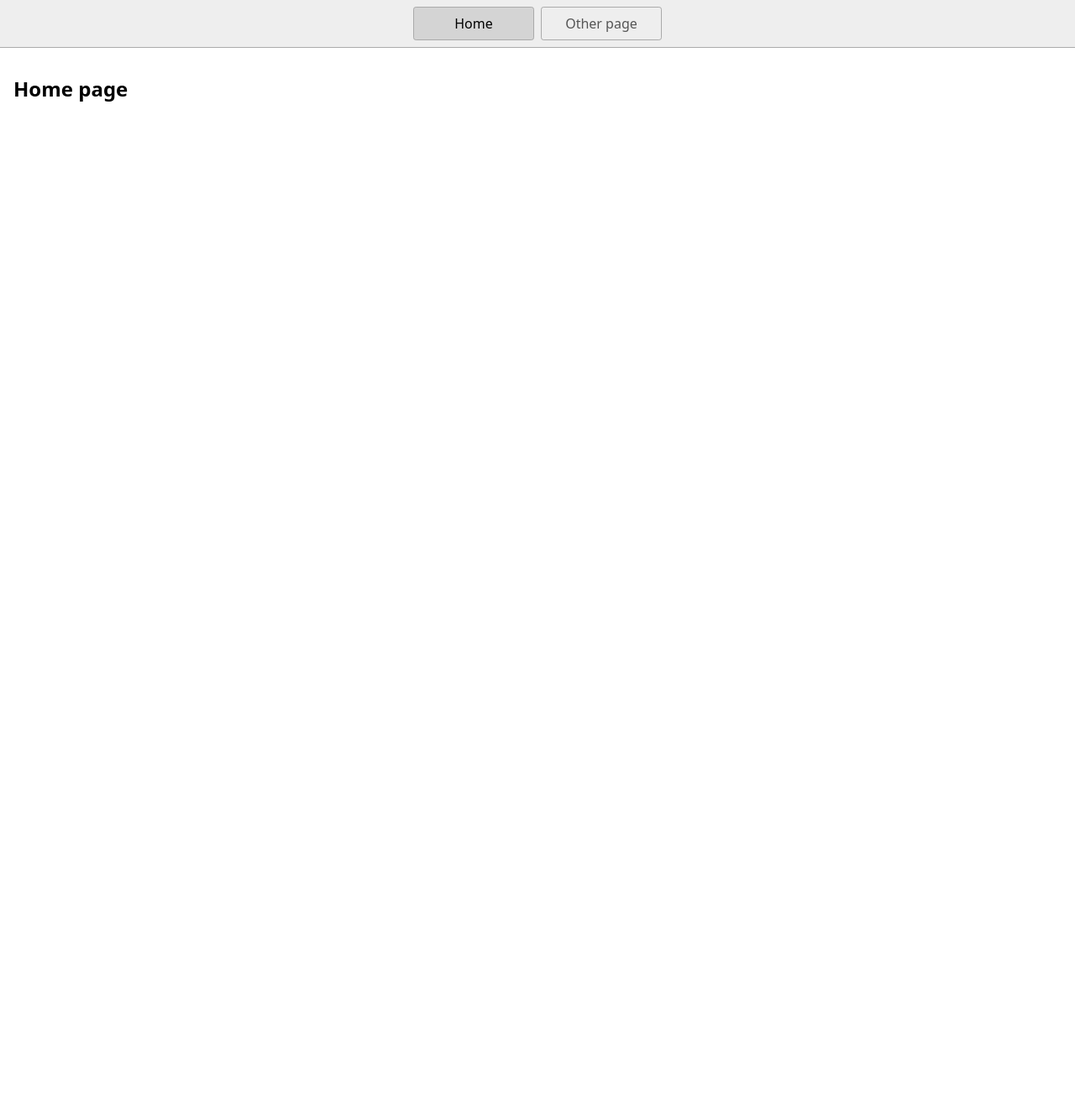
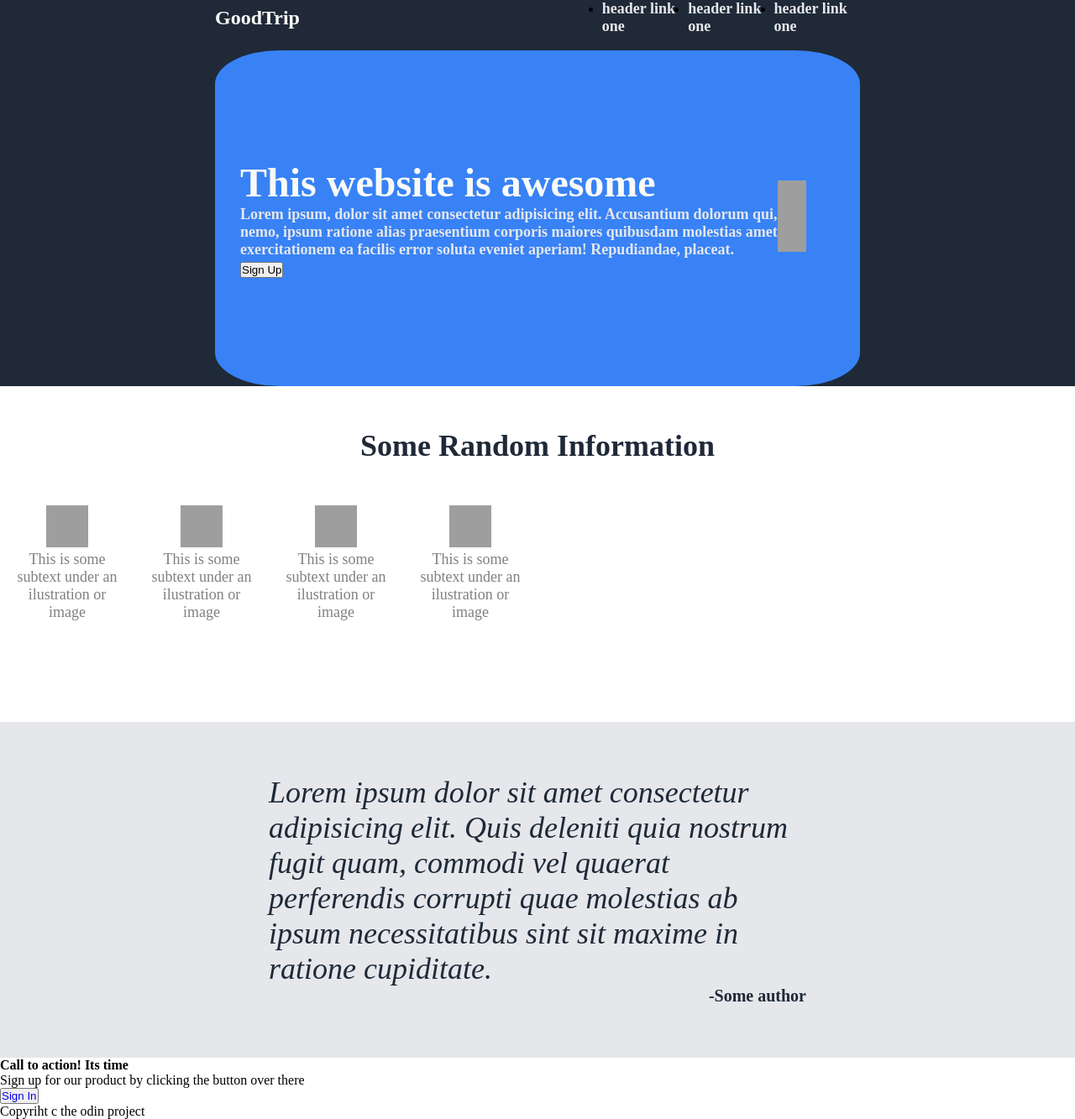
Before and after one commit to Elcasio/TheOdinProjectOne, a plain HTML site: page index.html in a window 1280 px wide. Shown: the whole page at 84% size. Before the commit the page ends 800 px from the top, so only its background shows below. Drawn offline with Linux system fonts and the light colour scheme; grey boxes are pictures that could not be loaded.

Commit message:
First Upload

```diff
--- a/index.html
+++ b/index.html
@@ -12,12 +12,68 @@
     <script type="module" src="script.js"></script>
   </head>
   <body>
-    <nav>
-      <a href="/" aria-current="page">Home</a>
-      <a href="/page2.html">Other page</a>
-    </nav>
+    <header>
+      <nav>
+        <a href="/">GoodTrip</a>
+        <ul>
+          <li><a href="#">header link one</a></li>
+          <li><a href="#">header link one</a></li>
+          <li><a href="#">header link one</a></li>
+        </ul>
+      </nav>
+    </header>
     <main>
-      <h1>Home page</h1>
+      <section id="hero">
+        <div id="heroContainer">
+        <article>
+          <h1>This website is awesome</h1>
+          <h2>Lorem ipsum, dolor sit amet consectetur adipisicing elit. Accusantium dolorum qui, nemo, ipsum ratione alias praesentium corporis maiores quibusdam molestias amet exercitationem ea facilis error soluta eveniet aperiam! Repudiandae, placeat.</h2>
+          <button>Sign Up</button>
+        </article>
+        <picture>
+          <img src="https://picsum.photos/200/500" alt="">
+        </picture>
+       </div>
+      </section>
+      <section id="infoContainer">
+        <h2>Some Random Information</h2>
+        <div id="cardContainer">
+          <div class="card">
+            <img src="https://picsum.photos/50/50" alt="">
+            <p>This is some subtext under an ilustration or image</p>
+          </div>
+          <div class="card">
+            <img src="https://picsum.photos/50/50" alt="">
+            <p>This is some subtext under an ilustration or image</p>
+          </div>
+          <div class="card">
+            <img src="https://picsum.photos/50/50" alt="">
+            <p>This is some subtext under an ilustration or image</p>
+          </div>
+          <div class="card">
+            <img src="https://picsum.photos/50/50" alt="">
+            <p>This is some subtext under an ilustration or image</p>
+          </div>
+        </div>
+      </section>
+      <section id='quote'>
+        <article id="quoteContainer">
+          <p id="quoted">Lorem ipsum dolor sit amet consectetur adipisicing elit. Quis deleniti quia nostrum fugit quam, commodi vel quaerat perferendis corrupti quae molestias ab ipsum necessitatibus sint sit maxime in ratione cupiditate.</p>
+          <p id="author"> -Some author</p>
+        </article>
+      </section>
+      <section id="callToAction">
+        <article id="callContainer">
+          <div id="call">
+            <h4>Call to action! Its time</h4>
+            <p>Sign up for our product by clicking the button over there</p>
+          </div>
+          <button><a href="#">Sign In</a></button>
+        </article>
+      </section>
     </main>
   </body>
+  <footer>
+    <p>Copyriht c the odin project</p>
+  </footer>
 </html>
--- a/styles.css
+++ b/styles.css
@@ -1,46 +1,128 @@
 * {
   box-sizing: border-box;
+  margin:0;
+  padding: 0;
 }
+a{
+  text-decoration: none;
+}
+header{
+  background-color: #1F2937;
+  height: 60px;
+  width: 100%;
+}
+nav{
+width: 60%;
+display: flex;
+justify-content: space-between;
+align-items: center;
+background-color: transparent;
+margin:auto
+}
+nav ul{
+  width: 40%;
+  display: flex;
+  justify-content: space-between;
 
-body {
-  margin: 0;
-  font-family: system-ui, sans-serif;
-  color: black;
+}
+nav a{
+  font-size: 24px;
+  font-weight: bold;
+  color:#F9FAF8
+}
+nav ul li a, #heroContainer h2{
+  font-size: 18px;
+  color: #e5e7eb;
+}
+#hero{
+  background-color: #1F2937;
+  display: flex;
+  justify-content: center;
+  align-items: center;
+  width:100%;
+}
+#heroContainer{
+  margin:auto;
+  display: flex;
+  width: 60%;
+  justify-content: space-between;
+  align-items: center;
+  height: 50vh;
+}
+#heroContainer article{
+  height: auto;
+  text-align: left;
+}
+#heroContainer h1{
+  font-size: 48px;
+  font-weight: bolder;
+  color:#F9FAF8;
+}
+#heroContainer {
+  background-color: #3882f6;
+  border-radius: 10%;
+  font-size: 20px;
+  padding:10px 30px;
+  font-weight: bold;
+}
+#heroContainer img{
+  width: 50%;
+  height: 100%;
+}
+#infoContainer{
   background-color: white;
+  width: 100%;
+  height:50vh;
 }
-
-nav {
+#infoContainer h2{
+  text-align: center;
+  font-size: 36px;
+  font-weight: bolder;
+  color: #1F2937;
+  padding: 50px;
+}
+#cardContainer{
+  width: 50%;
+  height: max-content;
   display: flex;
-  flex-wrap: wrap;
+  justify-content: space-around;
   align-items: center;
+}
+.card{
+  width: 20%;
+  text-align: center;
+}
+.card image{
+  border: #3882f6 solid 5px;
+  border-radius: 10%;
+  width: 100%;
+}
+.card p{
+  color: grey;
+  font-size:18px;
+}
+#quote{
+  background-color: #e5e7eb;
+  display: flex;
   justify-content: center;
-  padding: 0.5rem;
-  gap: 0.5rem;
-  border-bottom: solid 1px #aaa;
-  background-color: #eee;
+  align-items: center;
+  width:100%;
+  height: 50vh;
 }
-
-nav a {
-  display: inline-block;
-  min-width: 9rem;
-  padding: 0.5rem;
-  border-radius: 0.2rem;
-  border: solid 1px #aaa;
-  text-align: center;
-  text-decoration: none;
-  color: #555;
+#quoteContainer{
+  width:50%;
 }
-
-nav a[aria-current='page'] {
-  color: #000;
-  background-color: #d4d4d4;
+#quoted{
+text-align: left;
+width:100%;
+color: #1F2937;
+font-weight: lighter;
+font-style: italic;
+font-size: 36px;
 }
-
-main {
-  padding: 1rem;
+#author{
+  text-align: right;
+  font-weight: bold;
+  font-size: 20px;
+  color: #1F2937;
 }
-
-h1 {
-  font-weight: bold;
-  font-size: 1.5rem;
-}
```
